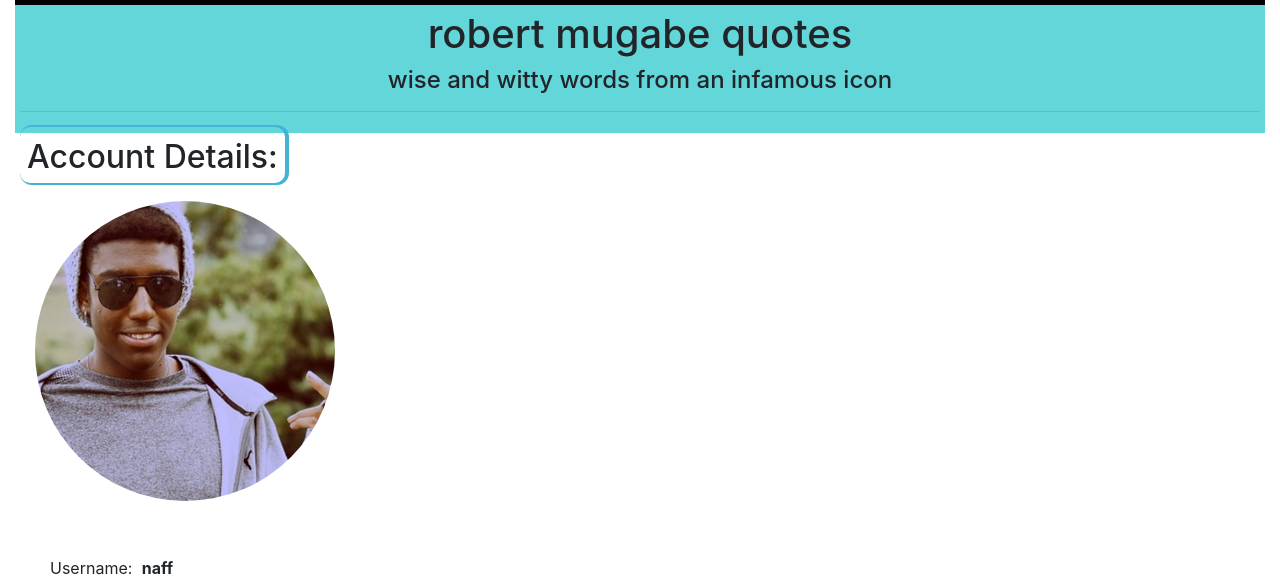
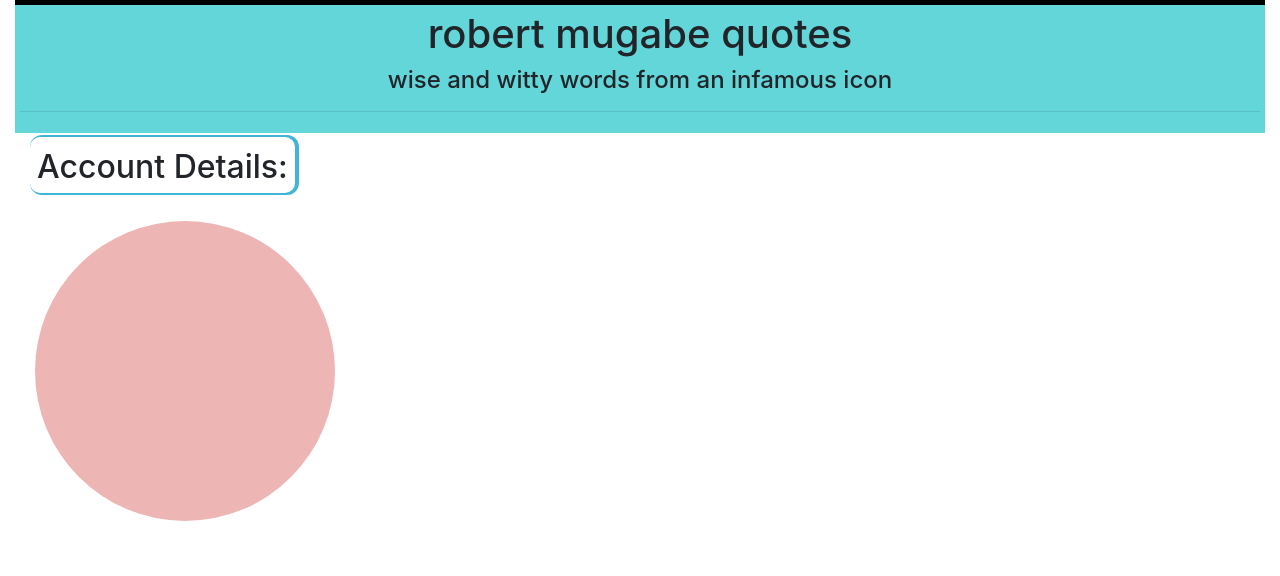
Before and after one commit to muiruri-gathairu/rmquotes, an Angular app: page / in a window 1280 px wide. Shown: the top 576 px of the page. Built offline with nearby package versions, Linux system fonts and the light colour scheme.

Commit message:
changes profile pzc

```diff
--- a/src/app/personal-details/personal-details.component.css
+++ b/src/app/personal-details/personal-details.component.css
@@ -6,7 +6,7 @@
 }
 
 #personalDetails{
-   padding: 5px;
+   padding: 15px;
 }
 
 .accHeader{
@@ -23,7 +23,7 @@
    width: 300px;
    height: 300px;
    border-radius: 100%;
-   background: url('../../assets/profilepic.jpeg');
+   background: rgb(238, 181, 181);
    background-position: center;
 }
 
```
